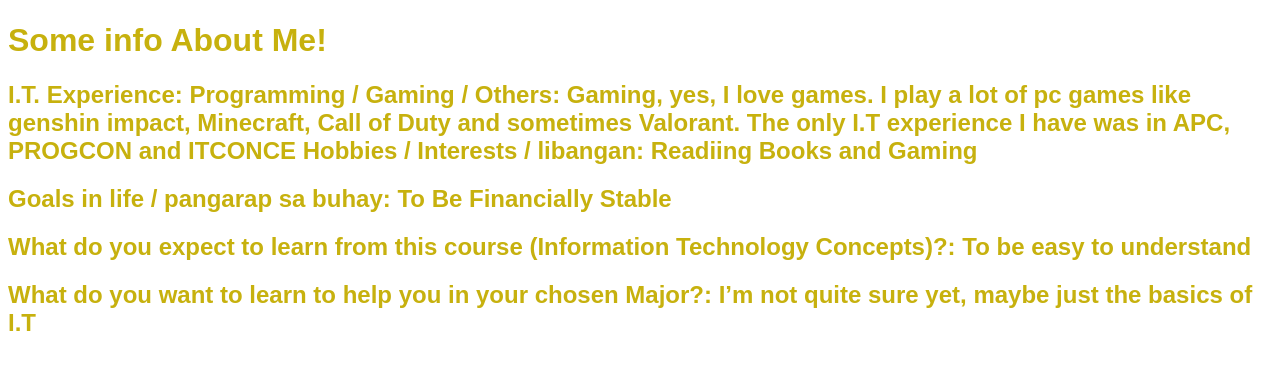
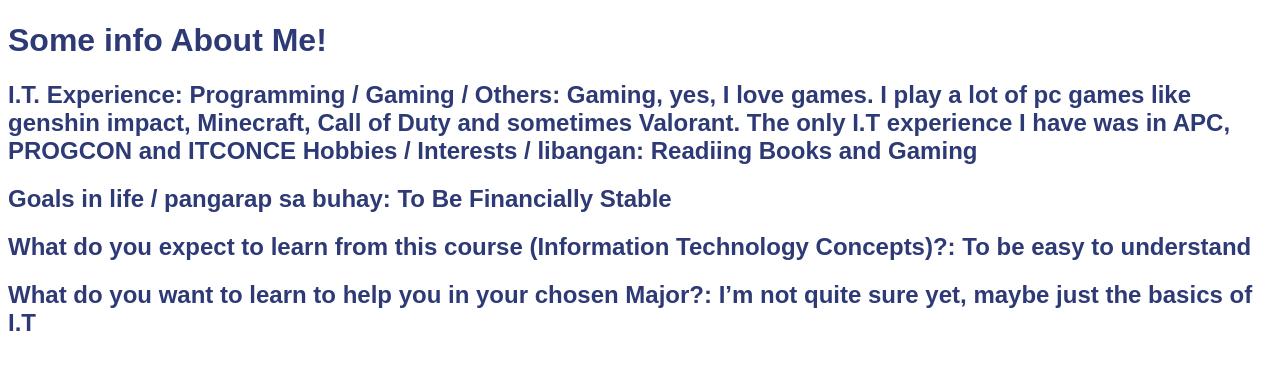
Before and after one commit to athenamaymay/athenamaymay.github.io, a plain HTML site: page index.html in a window 1280 px wide. Shown: the part 311-680 px from the top of the page. Drawn offline with Linux system fonts and the light colour scheme.

Commit message:
Update index.html

```diff
--- a/index.html
+++ b/index.html
@@ -7,7 +7,7 @@
 		<style>
 		body {
             font-family: fantasy;
-            color: rgb(199, 177, 14);
+            color: rgb(45, 58, 117);
         }
         </style>
 
```
